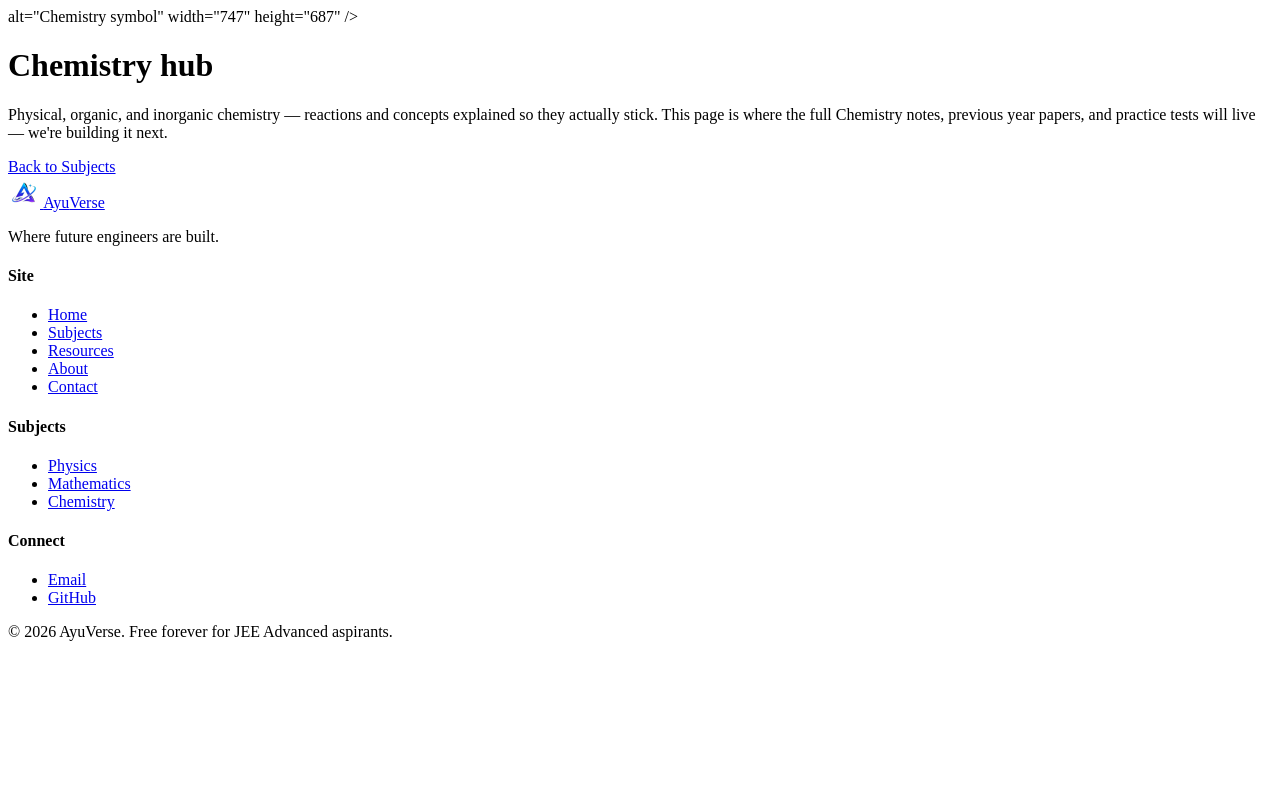
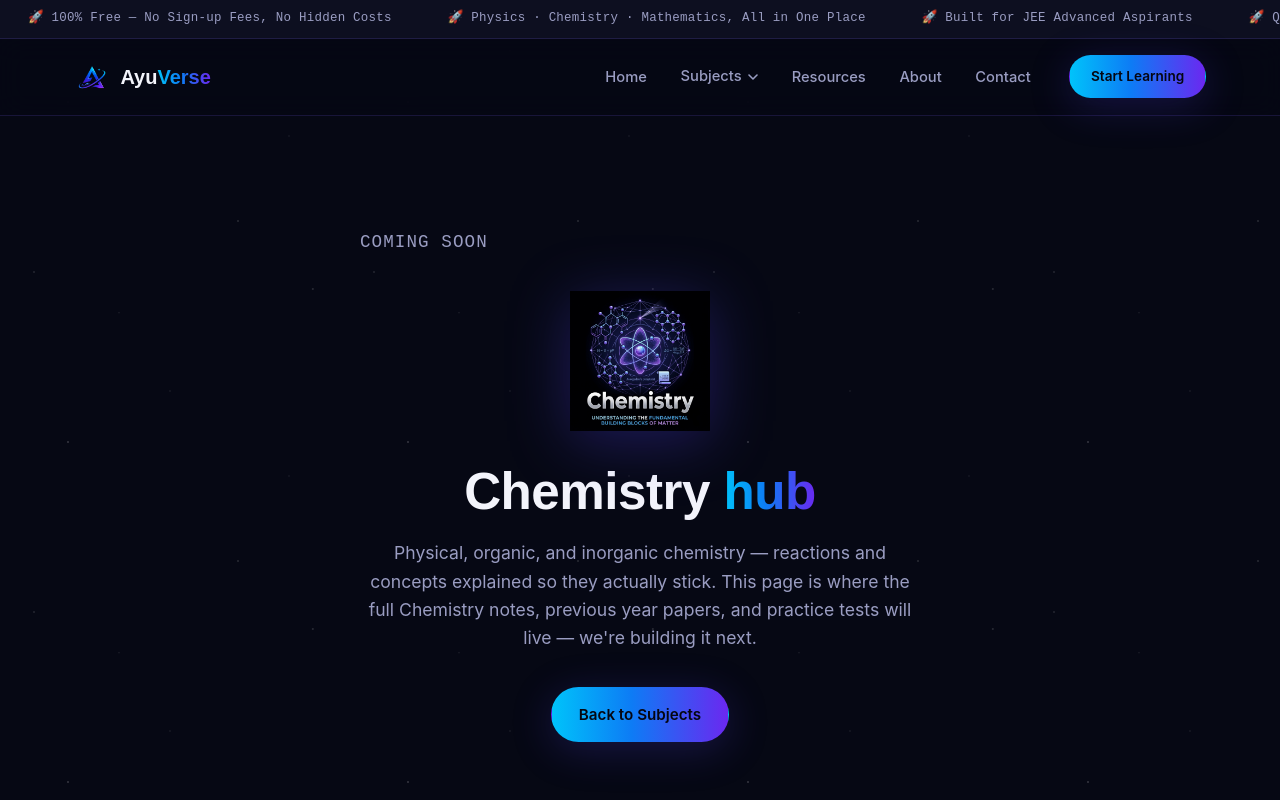
Before and after one commit to maurya-ayush02/AyuVerse-, a website: page chemistry.html in a window 1280 px wide. Shown: the top 800 px of the page. Drawn offline with Linux system fonts and the light colour scheme.

Commit message:
fix: restore broken maths.html and chemistry.html
maths.html — entire <head> closing, <body>, ticker, header/nav was
missing due to corrupted injection. Restored full structure with correct
Mathematics content (maths.webp, Mathematics heading, maths description).

chemistry.html — same corruption plus broken <img> tag rendering as
raw text (alt="Chemistry symbol" width="747"...). Restored full
structure with correct Chemistry content and fixed img tag.

```diff
--- a/chemistry.html
+++ b/chemistry.html
@@ -13,7 +13,77 @@
   <meta name="referrer" content="strict-origin-when-cross-origin" />
   <meta http-equiv="Permissions-Policy" content="camera=(), microphone=(), geolocation=(), payment=()" />
 
-  <link rel="icon" type="image/x-icon" href="favicon.ico" /> alt="Chemistry symbol" width="747" height="687" />
+  <link rel="icon" type="image/x-icon" href="favicon.ico" />
+  <link rel="icon" type="image/png" sizes="32x32" href="assets/images/favicon-32x32.png" />
+  <link rel="icon" type="image/png" sizes="16x16" href="assets/images/favicon-16x16.png" />
+  <link rel="apple-touch-icon" sizes="180x180" href="assets/images/apple-touch-icon.png" />
+  <link rel="manifest" href="site.webmanifest" />
+
+  <link rel="preconnect" href="https://fonts.googleapis.com" />
+  <link rel="preconnect" href="https://fonts.gstatic.com" crossorigin />
+  <link href="https://fonts.googleapis.com/css2?family=Space+Grotesk:wght@500;600;700&family=Inter:wght@400;500;600;700;800&family=JetBrains+Mono:wght@400;500&display=swap" rel="stylesheet" />
+
+  <link rel="stylesheet" href="css/style.css" />
+</head>
+<body>
+  <a class="skip-link" href="#main">Skip to content</a>
+  <div class="ticker">
+    <div class="ticker__track">
+      <div class="ticker__group">
+        <span>🚀 100% Free — No Sign-up Fees, No Hidden Costs</span>
+        <span>🚀 Physics · Chemistry · Mathematics, All in One Place</span>
+        <span>🚀 Built for JEE Advanced Aspirants</span>
+        <span>🚀 Quality Prep Shouldn't Cost a Fortune</span>
+        <span>🚀 Study at Your Own Pace, Anytime</span>
+      </div>
+      <div class="ticker__group" aria-hidden="true">
+        <span>🚀 100% Free — No Sign-up Fees, No Hidden Costs</span>
+        <span>🚀 Physics · Chemistry · Mathematics, All in One Place</span>
+        <span>🚀 Built for JEE Advanced Aspirants</span>
+        <span>🚀 Quality Prep Shouldn't Cost a Fortune</span>
+        <span>🚀 Study at Your Own Pace, Anytime</span>
+      </div>
+    </div>
+  </div>
+  <header class="header" id="top">
+    <nav class="nav container">
+      <a href="index.html#home" class="nav__brand">
+        <img src="assets/images/icon-mark.webp" alt="AyuVerse" class="nav__icon" width="36" height="36" />
+        <span class="nav__wordmark">Ayu<span>Verse</span></span>
+      </a>
+
+      <button class="nav__toggle" id="navToggle" aria-label="Toggle menu" aria-expanded="false" aria-controls="navMenu">
+        <span></span><span></span><span></span>
+      </button>
+
+      <div class="nav__menu" id="navMenu">
+        <ul class="nav__links">
+          <li><a href="index.html#home">Home</a></li>
+          <li class="nav__dropdown">
+            <button class="nav__dropdown-toggle" id="subjectsToggle" aria-expanded="false" aria-controls="subjectsPanel">
+              Subjects
+              <svg width="10" height="6" viewBox="0 0 10 6" fill="none" aria-hidden="true"><path d="M1 1L5 5L9 1" stroke="currentColor" stroke-width="1.6" stroke-linecap="round" stroke-linejoin="round"/></svg>
+            </button>
+            <div class="nav__dropdown-panel" id="subjectsPanel">
+              <a href="physics.html"><img src="assets/images/physics.webp" alt="" loading="lazy" /><span>Physics</span></a>
+              <a href="maths.html"><img src="assets/images/maths.webp" alt="" loading="lazy" /><span>Mathematics</span></a>
+              <a href="chemistry.html"><img src="assets/images/chemistry.webp" alt="" loading="lazy" /><span>Chemistry</span></a>
+            </div>
+          </li>
+          <li><a href="index.html#resources">Resources</a></li>
+          <li><a href="index.html#about">About</a></li>
+          <li><a href="index.html#contact">Contact</a></li>
+        </ul>
+        <a href="index.html#subjects" class="btn btn--primary btn--sm nav__cta">Start Learning</a>
+      </div>
+      <div class="nav__scrim" id="navScrim"></div>
+    </nav>
+  </header>
+  <main id="main">
+    <section class="subject-hero">
+      <div class="container">
+        <p class="eyebrow" style="justify-content:center">Coming Soon</p>
+        <img class="subject-hero__art" src="assets/images/chemistry.webp" alt="Chemistry symbol" width="747" height="687" />
         <h1>Chemistry <span class="text-gradient">hub</span></h1>
         <p>Physical, organic, and inorganic chemistry — reactions and concepts explained so they actually stick. This page is where the full Chemistry notes, previous year papers, and practice tests will live — we're building it next.</p>
         <a href="index.html#subjects" class="btn btn--primary">Back to Subjects</a>
@@ -53,9 +123,8 @@
       <div class="footer__links">
         <h4>Connect</h4>
         <ul>
-          <!-- TODO: replace with your real links -->
           <li><a href="mailto:hello@ayuverse.com">Email</a></li>
-          <li><a href="https://github.com/" target="_blank" rel="noopener">GitHub</a></li>
+          <li><a href="https://github.com/maurya-ayush02" target="_blank" rel="noopener">GitHub</a></li>
         </ul>
       </div>
     </div>
```
Also changed, not shown: maths.html (+35 -2 lines).
